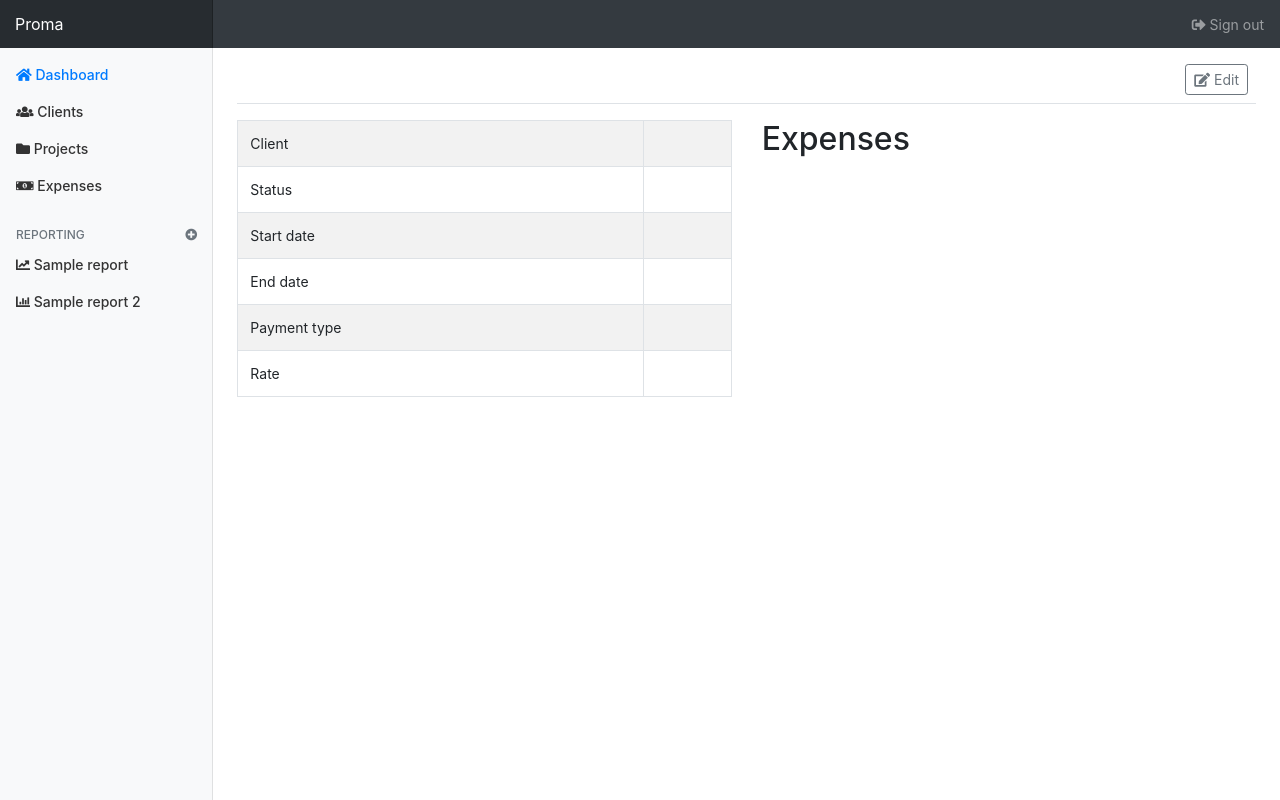
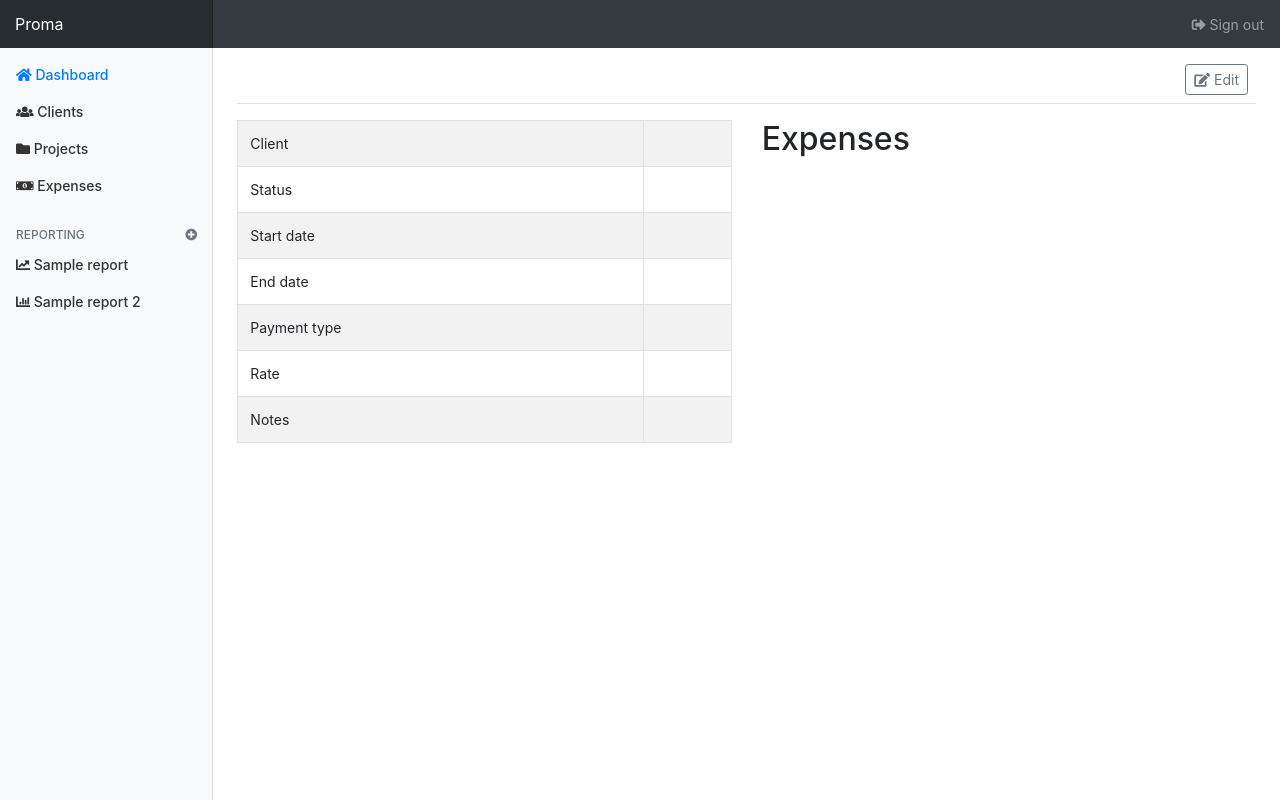
Before and after one commit to erickgnavar/proma, a Django app: template proma/templates/projects/project_detail.html in a window 1280 px wide. Run offline with Django 3.2, Linux system fonts and the light colour scheme; the template is opened without the code that fills it, so the values that code supplies are empty; parts of the project's set-up code (start-up, migrations or seed data) failed here and were passed over; some libraries are stand-ins or nearby versions.

Commit message:
Add notes field to Project model

```diff
--- a/proma/projects/forms.py
+++ b/proma/projects/forms.py
@@ -17,7 +17,7 @@ class ProjectForm(forms.ModelForm):
         model = Project
         fields = (
             'client', 'name', 'start_date', 'end_date',
-            'payment_type', 'rate', 'currency',
+            'payment_type', 'rate', 'currency', 'notes',
         )
 
 
--- a/proma/projects/models.py
+++ b/proma/projects/models.py
@@ -67,6 +67,7 @@ class Project(TimeStampedModel):
         choices=CURRENCY_CHOICES,
         default=USD,
     )
+    notes = models.TextField(_('Notes'), blank=True, null=True)
 
     class Meta:
         verbose_name = _('Project')
@@ -89,7 +90,7 @@ class Expense(TimeStampedModel):
     notes = models.TextField(_('Notes'), blank=True, null=True)
     attachment = models.FileField(
         _('Attachment'),
-        upload_to='projects/expense/%Y/%m/%d/',
+        upload_to='projects/expense/attachment/%Y/%m/%d/',
         blank=True,
         null=True,
     )
--- a/proma/templates/projects/project_detail.html
+++ b/proma/templates/projects/project_detail.html
@@ -41,6 +41,10 @@
             <td>{% trans 'Rate' %}</td>
             <td>{{ project.currency }} {{ project.rate }}</td>
           </tr>
+          <tr>
+            <td>{% trans 'Notes' %}</td>
+            <td>{{ project.notes|default_if_none:'' }}</td>
+          </tr>
         </tbody>
       </table>
     </div>
```
Also changed, not shown: proma/projects/migrations/0004_auto_20180126_1753.py (added).
